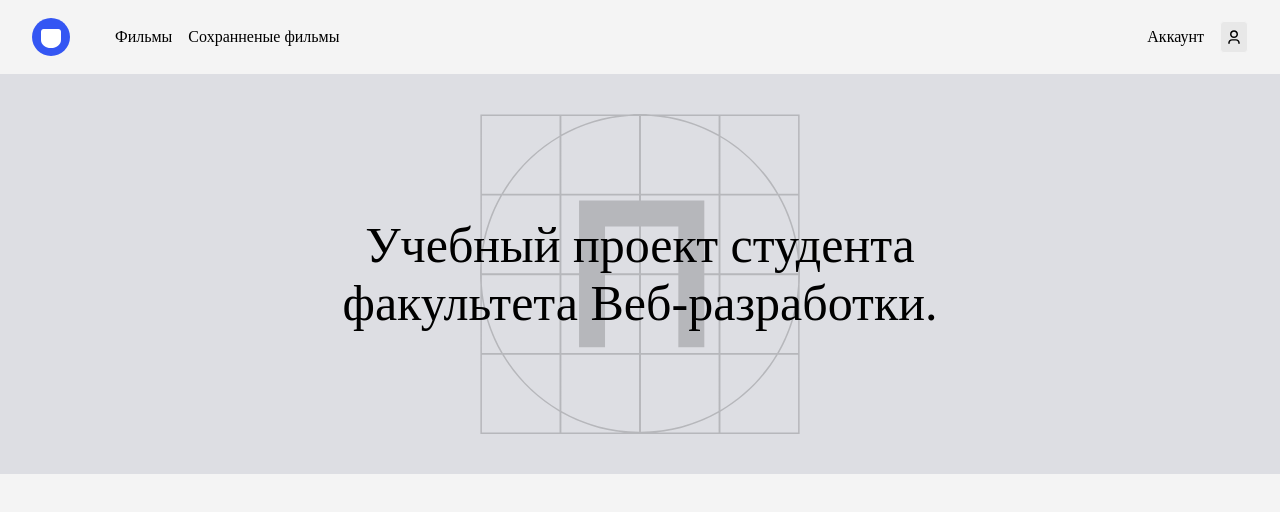
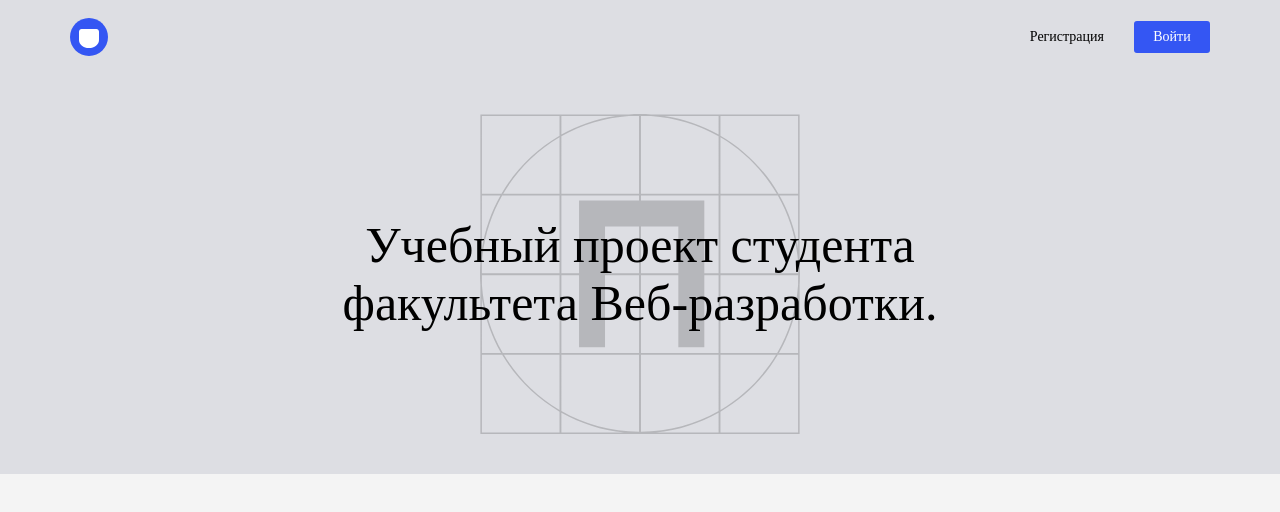
Before and after one commit to hiksP/movies-explorer-frontend, a React app in the folder movies-explorer-frontend/: page / in a window 1280 px wide. Built offline with nearby package versions, Linux system fonts and the light colour scheme.

Commit message:
header for main

```diff
--- a/movies-explorer-frontend/src/blocks/Header/Header.css
+++ b/movies-explorer-frontend/src/blocks/Header/Header.css
@@ -1,9 +1,9 @@
-.Header {
+.header {
   display: flex;
   align-items: center;
   margin: 0 auto;
-  padding: 0;
+  padding: 0 70px 0;
   justify-content: space-between;
-  width: 95%;
+  width: calc(100% - 140px);
   height: 74px;
 }
--- /dev/null
+++ b/movies-explorer-frontend/src/blocks/Header/__button-login/header__button-login.css
@@ -0,0 +1,15 @@
+.header__button-login {
+  width: 76px;
+  height: 32px;
+  background-color: #3456F3;
+  border: 2px solid #3456F3;
+  border-radius: 3px;
+  color: white;
+  font-size: 14px;
+  font-weight: 500;
+  line-height: 16px;
+}
+
+.header__button-login:hover {
+  cursor: pointer;
+}
--- /dev/null
+++ b/movies-explorer-frontend/src/blocks/Header/__button-register/header__button-register.css
@@ -0,0 +1,13 @@
+.header__button-register {
+  font-weight: 500;
+  font-size: 14px;
+  line-height: 16px;
+  margin: 0 30px 0 0;
+  padding: 0;
+  text-decoration: none;
+  color: #000000;
+}
+
+.header__button-register:hover {
+  cursor: pointer;
+}
--- /dev/null
+++ b/movies-explorer-frontend/src/blocks/Header/_main/header_main.css
@@ -0,0 +1,3 @@
+.header_main {
+  background-color: #DDDEE3;
+}
--- a/movies-explorer-frontend/src/components/App/App.js
+++ b/movies-explorer-frontend/src/components/App/App.js
@@ -3,6 +3,7 @@ import Login from "../Login/Login";
 import Register  from "../Register/Register";
 import NotFoundPage from "../NotFoundPage/NotFoundPage";
 import Promo from "../Main/Promo/Promo";
+import Profile from "../Profile/Profile";
 
 
 export default function App() {
--- a/movies-explorer-frontend/src/components/Header/Header.css
+++ b/movies-explorer-frontend/src/components/Header/Header.css
@@ -1,6 +1,9 @@
-@import url(../../blocks/header/Header.css);
+@import url(../../blocks/header/header.css);
+@import url(../../blocks/header/_main/header_main.css);
 @import url(../../blocks/header/__column/header__column.css);
 @import url(../../blocks/header/__list/header__list.css);
+@import url(../../blocks/header/__button-register/header__button-register.css);
+@import url(../../blocks/header/__button-login/header__button-login.css);
 @import url(../../blocks/header/__logo/header__logo.css);
 @import url(../../blocks/header/__list-element/header__list-element.css);
 @import url(../../blocks/header/__list-container/header__list-container.css);
--- a/movies-explorer-frontend/src/components/Header/Header.js
+++ b/movies-explorer-frontend/src/components/Header/Header.js
@@ -2,9 +2,21 @@ import React from "react";
 import logo from "../../images/logo.svg";
 import icon from "../../images/profile_icon.svg";
 
-export default function Header() {
-    return(
-        <div className="Header">
+export default function Header({main}) {
+    return main ? (
+        <div className="header header_main">
+            <div className="header__column">
+                <img className="header__logo" src={logo} alt="Логотип"/>
+            </div>
+            <div className="header__column">
+                <li className="header__list">
+                    <a href="#" className="header__button-register">Регистрация</a>
+                    <button className="header__button-login">Войти</button>
+                </li>
+            </div>
+        </div>
+    ) : (
+        <div className="header">
         <div className="header__column">
             <img className="header__logo" src={logo} alt="Логотип"/>
             <li className="header__list">
--- a/movies-explorer-frontend/src/components/Main/Promo/Promo.js
+++ b/movies-explorer-frontend/src/components/Main/Promo/Promo.js
@@ -5,7 +5,7 @@ import Header from "../../Header/Header"
 export default function Promo() {
     return (
         <>
-            <Header/>
+            <Header main={true}/>
             <div className="promo">
                 <h1 className="promo__title">Учебный проект студента факультета Веб-разработки.</h1>
             </div>
--- a/movies-explorer-frontend/src/components/Profile/Profile.js
+++ b/movies-explorer-frontend/src/components/Profile/Profile.js
@@ -4,7 +4,7 @@ import Header from "../Header/Header";
 export default function Profile() {
     return(
         <>
-            <Header></Header>
+            <Header main={false}/>
             <div className="profile">
                 <h1 className="profile__title">Привет, Петр</h1>
                 <form className="profile__form">
```
Lines whose indentation alone changed are shown as unchanged.
